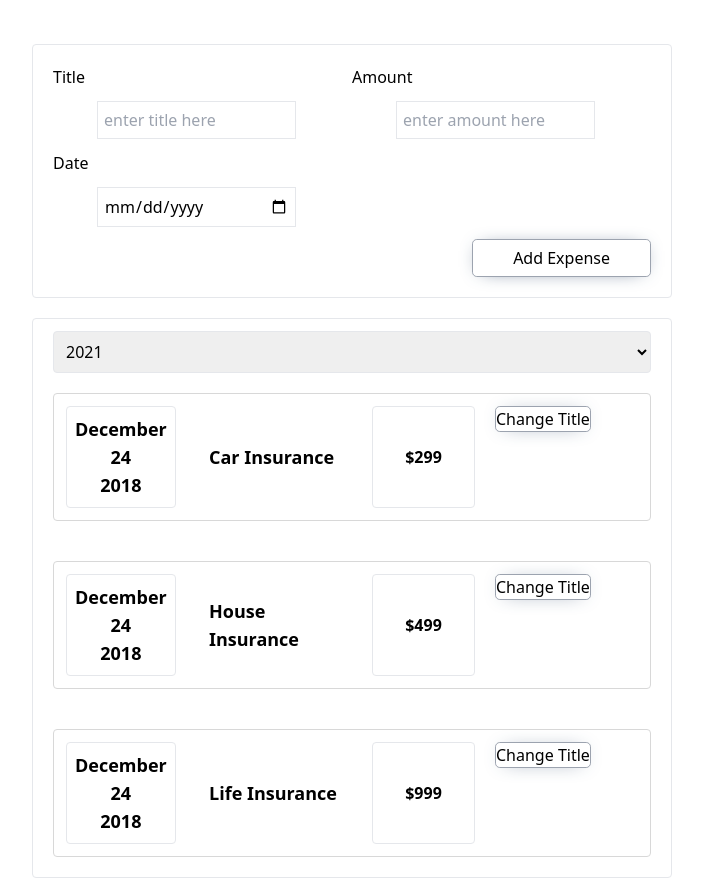
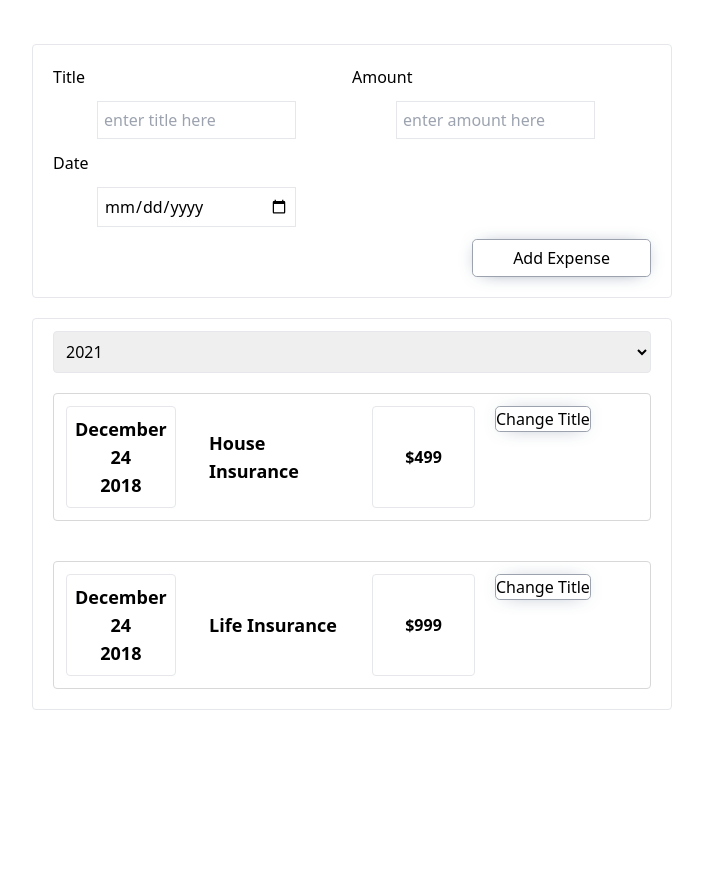
Before and after one commit to filjoseph1989/learn-reactjs, a React (Create React App) app: page / in a window 1280 px wide. Shown: the whole page, without its empty margins (288-991 px from the left). After the commit the page ends 800 px from the top, so only its background shows below. Built offline with nearby package versions, Linux system fonts and the light colour scheme.

Commit message:
extracting the filtered expenses

```diff
--- a/src/App.js
+++ b/src/App.js
@@ -8,7 +8,7 @@ const initialData = [
         id: 1,
         title: 'Car Insurance',
         amount: 299.00,
-        date: new Date(2018, 11, 24)
+        date: new Date(2019, 11, 24)
     },
     {
         id:2,
--- a/src/components/expenses/Expenses.js
+++ b/src/components/expenses/Expenses.js
@@ -1,7 +1,7 @@
-import ExpenseItem from './ExpenseItem';
+import ExpensesList from './ExpensesList';
 import {useState} from 'react';
 
-function Expenses(props) {
+const Expenses = props => {
     const [selectedYear, setSelectedYear] = useState('2018');
 
     const selectedYearHandler = (event) => {
@@ -11,20 +11,6 @@ function Expenses(props) {
     const filterExpenses = props.items.filter((expense) => {
         return expense.date.getFullYear().toString() === selectedYear;
     });
-
-    let expenseContent = <p className="border mx-5 my-2.5 p-2">Item not found!</p>;
-
-    if (filterExpenses.length > 0) {
-        expenseContent = filterExpenses.map(
-            expense => {
-                return <ExpenseItem
-                    key={expense.id}
-                    title={expense.title}
-                    amount={expense.amount}
-                    date={expense.date} />
-            }
-        );
-    }
 
     return (
         <header className="App-header border grid mt-5 mx-auto rounded w-1/2">
@@ -38,7 +24,7 @@ function Expenses(props) {
                     <option value="2018">2018</option>
             </select>
 
-            {expenseContent}
+            <ExpensesList items={filterExpenses} />
         </header>
     );
 }
--- /dev/null
+++ b/src/components/expenses/ExpensesList.js
@@ -0,0 +1,17 @@
+import ExpenseItem from './ExpenseItem';
+
+const ExpensesList = (props) => {
+    if (props.items.length == 0) {
+        return <p className="border mx-5 my-2.5 p-2">Item not found!</p>;
+    }
+
+    return props.items.map(expense => {
+        return <ExpenseItem
+            key={expense.id}
+            title={expense.title}
+            amount={expense.amount}
+            date={expense.date} />
+    });
+}
+
+export default ExpensesList;
```
